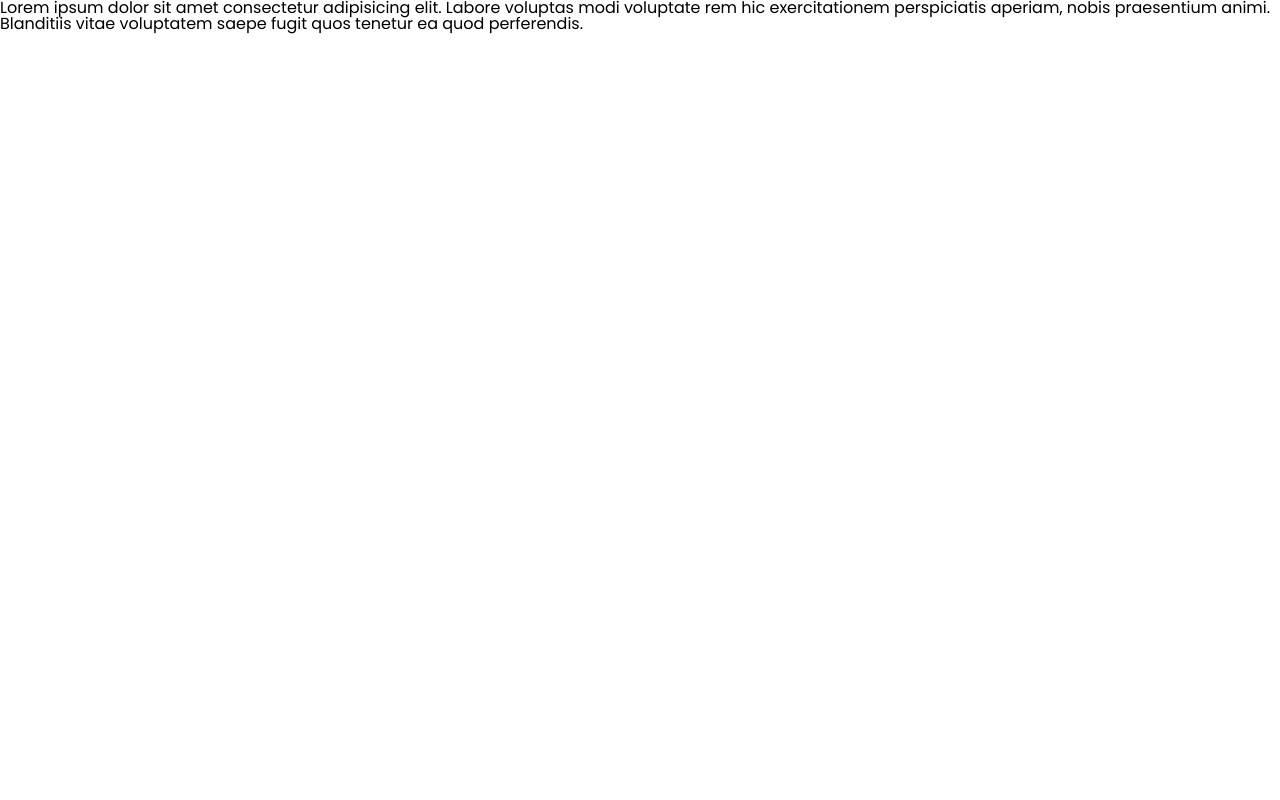
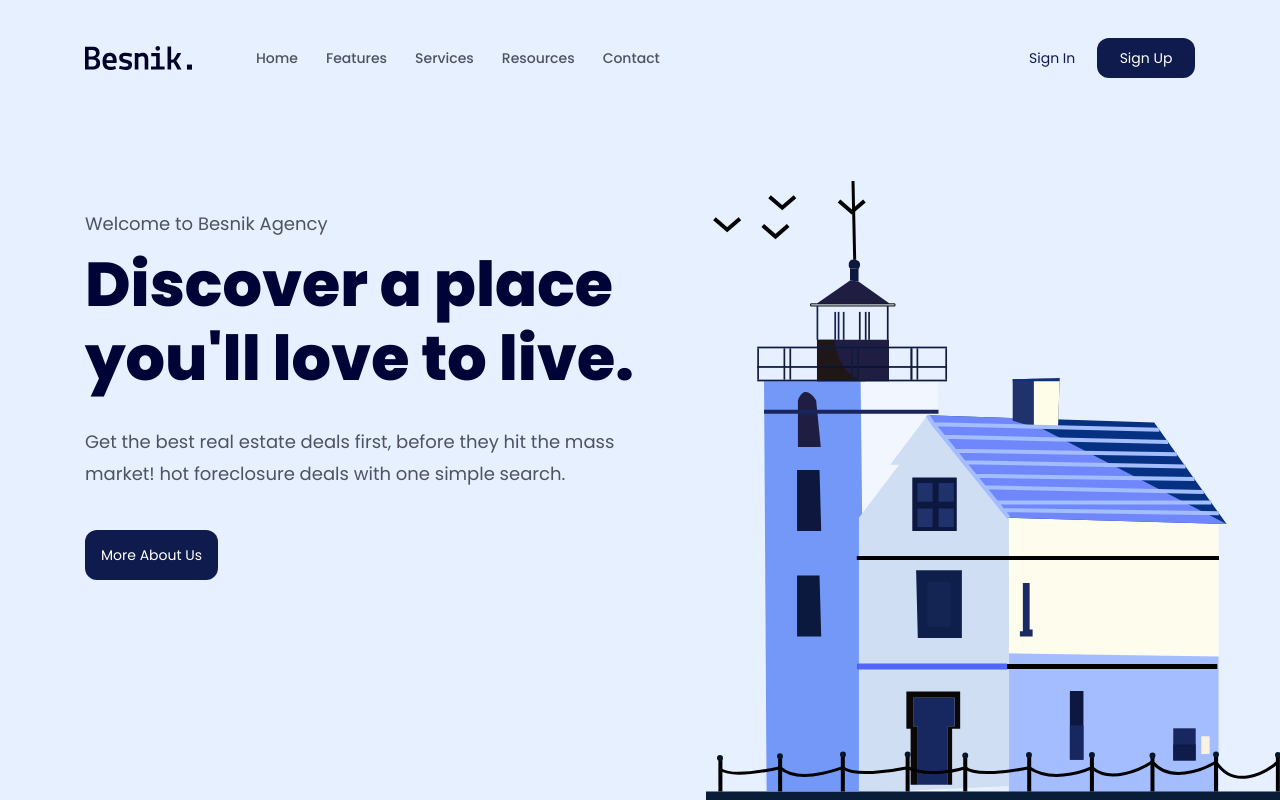
Before and after one commit to NAT1804/real-estate-landing-page, a plain HTML site: page index.html in a window 1280 px wide. Drawn offline with Linux system fonts and the light colour scheme; files whose address does not match are found by name.

Commit message:
Add header section

```diff
--- a/assets/css/styles.css
+++ b/assets/css/styles.css
@@ -1,3 +1,10 @@
+:root {
+  --primary-background-color: #e6f0ff;
+  --primary-text-color: #4f5361;
+  --secondary-text-color: #0f1b4c;
+  --background-button-color: #0f1b4c;
+}
+
 * {
   box-sizing: border-box;
 }
@@ -8,5 +15,104 @@ html {
 
 body {
   font-size: 1.6rem;
-  font-family: 'Poppins';
+  font-family: "Poppins", sans-serif;
 }
+
+a {
+  text-decoration: none;
+}
+
+/* Common CSS */
+.content {
+  width: 111rem;
+  max-width: calc(100% - 4.8rem);
+  margin: 0 auto;
+}
+
+.btn {
+  display: inline-block;
+  min-width: 9.8rem;
+  padding: 1.8rem 1.6rem;
+  border-radius: 1.2rem;
+  background-color: var(--background-button-color);
+  text-align: center;
+  color: white;
+  font-size: 1.4rem;
+}
+
+.btn:hover {
+  opacity: 0.9;
+}
+
+/* Header CSS */
+.header {
+  position: relative;
+  background-color: var(--primary-background-color);
+  height: 100vh;
+}
+
+.nav {
+  display: flex;
+  align-items: center;
+  justify-content: space-between;
+  padding-top: 3.8rem;
+  font-size: 1.4rem;
+}
+
+.nav ul {
+  flex: 1;
+  display: flex;
+  margin: 0 5rem;
+}
+
+.nav ul a {
+  padding: 1.4rem;
+  font-weight: 500;
+  color: var(--primary-text-color);
+}
+
+.nav ul a:hover {
+   text-decoration: underline;
+}
+
+.nav .actions a:first-child {
+  margin-right: 1.8rem;
+  color: var(--secondary-text-color);
+}
+
+.nav .actions a:last-child {
+  padding-top: 1.3rem;
+  padding-bottom: 1.3rem;
+}
+
+.hero {
+  margin-top: 13rem;
+  display: flex;
+  justify-content: space-between;
+  align-items: center;
+  width: 51%;
+}
+
+.hero .info p {
+  color: var(--primary-text-color);
+  font-size: 1.8rem;
+  line-height: 3.2rem;
+}
+
+.hero .info h1 {
+  color: #000336;
+  font-weight: 700;
+  font-size: 6.2rem;
+  line-height: 1.19;
+  margin: 0.8rem 0 3rem;
+}
+
+.hero .info a {
+  margin-top: 4rem;
+}
+
+.hero img {
+  position: absolute;
+  right: calc((100vw - 110rem) / 2 - 10rem);
+  bottom: 0;
+}
--- a/index.html
+++ b/index.html
@@ -9,11 +9,38 @@
     <link rel="stylesheet" href="./assets/css//styles.css" />
   </head>
   <body>
-    <p>
-      Lorem ipsum dolor sit amet consectetur adipisicing elit. Labore voluptas
-      modi voluptate rem hic exercitationem perspiciatis aperiam, nobis
-      praesentium animi. Blanditiis vitae voluptatem saepe fugit quos tenetur ea
-      quod perferendis.
-    </p>
+    <main>
+      <!-- Section Header -->
+      <header class="header">
+        <div class="content">
+          <nav class="nav">
+            <img src="./assets/img/logo.svg" alt="Besnik." />
+            <ul>
+              <li><a href="#!">Home</a></li>
+              <li><a href="#!">Features</a></li>
+              <li><a href="#!">Services</a></li>
+              <li><a href="#!">Resources</a></li>
+              <li><a href="#!">Contact</a></li>
+            </ul>
+            <div class="actions">
+              <a href="#!">Sign In</a>
+              <a href="#!" class="btn">Sign Up</a>
+            </div>
+          </nav>
+          <div class="hero">
+            <div class="info">
+              <p>Welcome to Besnik Agency</p>
+              <h1>Discover a place you'll love to live.</h1>
+              <p>
+                Get the best real estate deals first, before they hit the mass
+                market! hot foreclosure deals with one simple search.
+              </p>
+              <a href="#!" class="btn">More About Us</a>
+            </div>
+            <img src="./assets/img/hero-img.svg" alt="Discover a place you'll love to live." />
+          </div>
+        </div>
+      </header>
+    </main>
   </body>
 </html>
```
Also changed, not shown: assets/img/hero-img.svg (added), assets/img/logo.svg (added).
